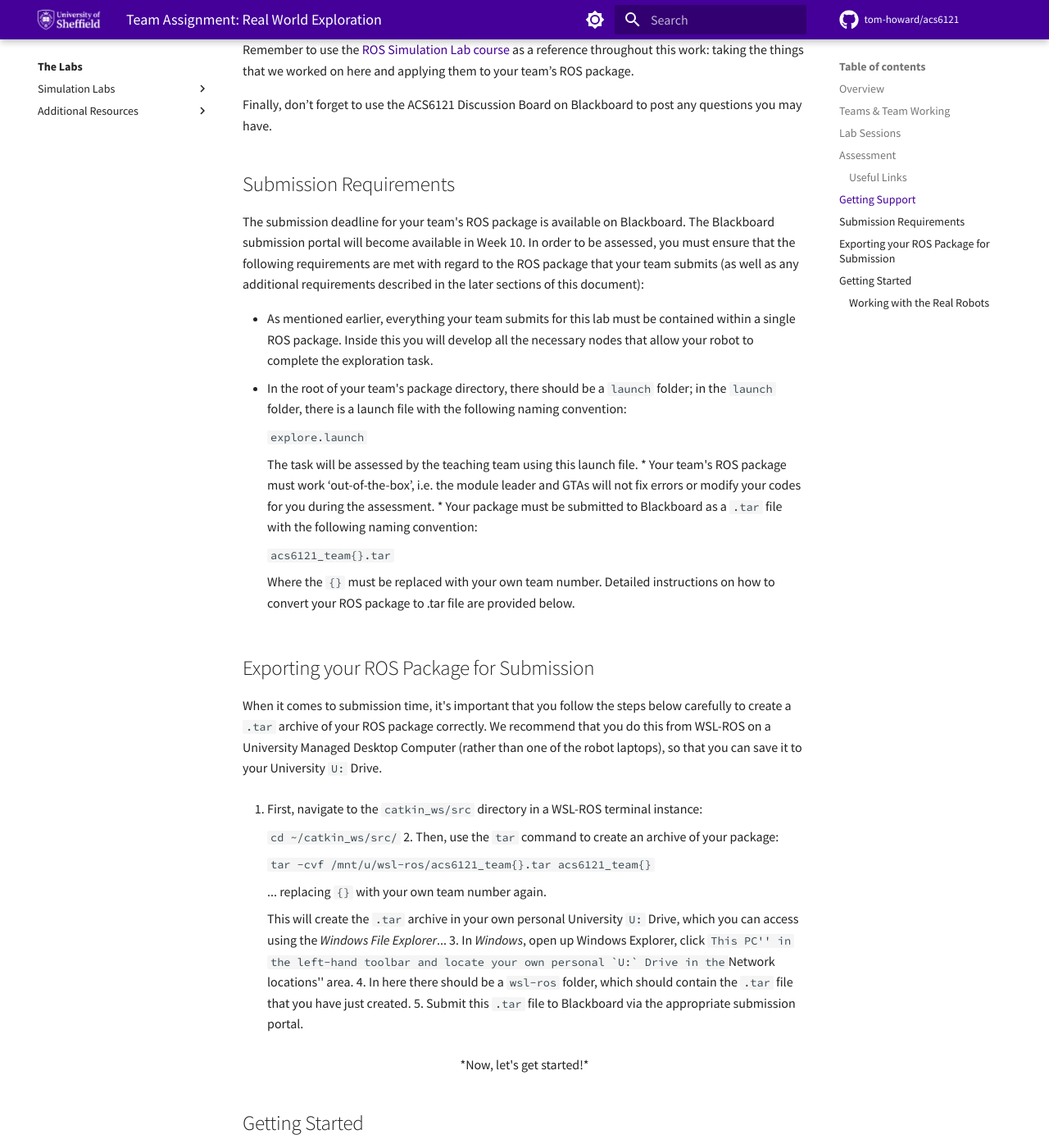
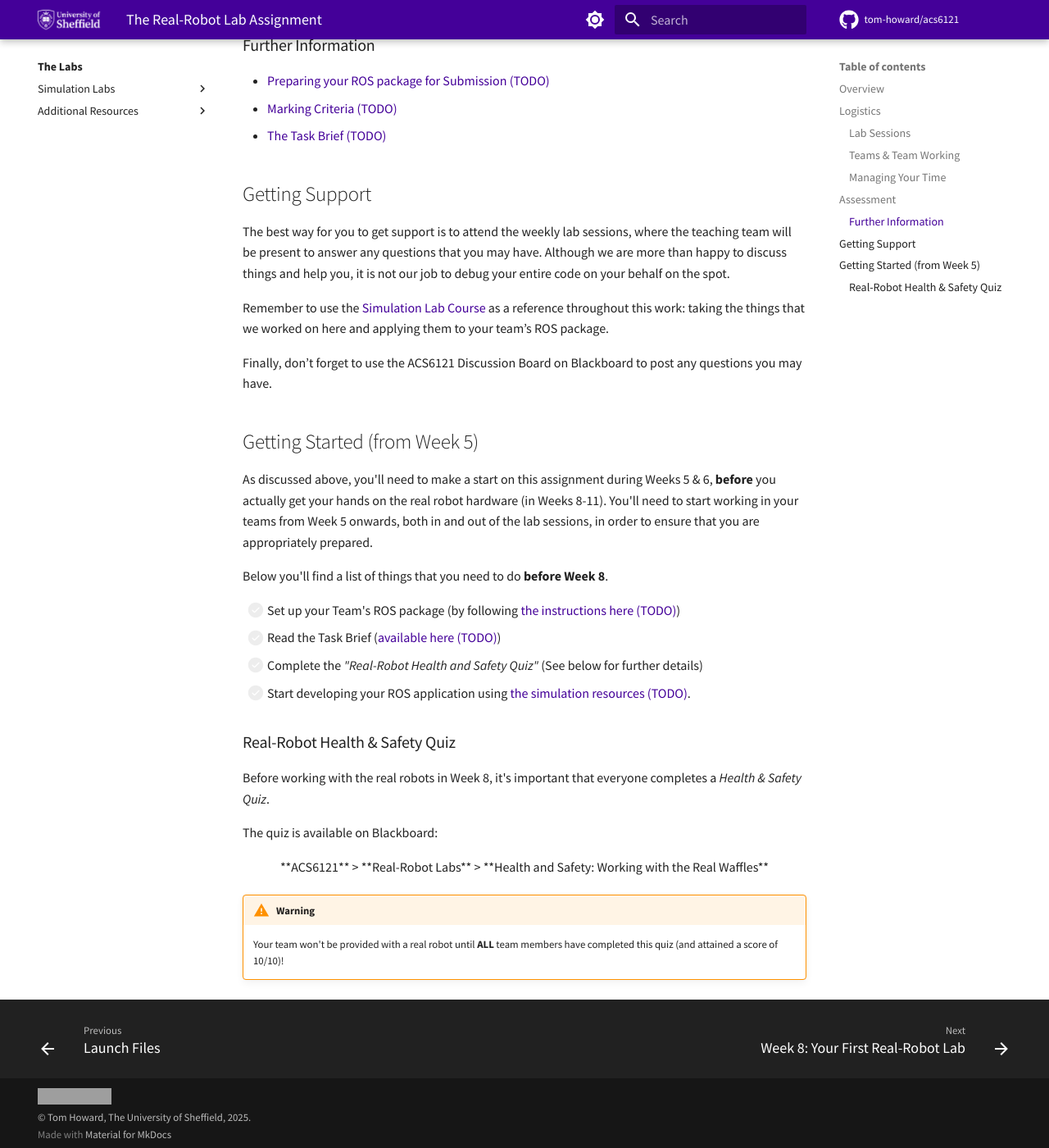
Before and after one commit to tom-howard/acs6121, an MkDocs documentation site: the page built from docs/course/robot/README.md, in a window 1280 px wide and 1400 px high, scrolled down 1781 px. Shown: the whole window at 82% size. Built offline with MkDocs 1.6.1 and Material for MkDocs 9.7.7, drawn with Linux system fonts in a browser that asks for light colours; plug-ins that fetch from the network failed and are left out; comment, search, counter and statistics services are not loaded; some of the changed text lies outside the part shown; grey boxes are pictures that could not be loaded.

Commit message:
RR assignment docs taking shape

```diff
--- a/docs/course/robot/README.md
+++ b/docs/course/robot/README.md
@@ -1,5 +1,5 @@
 ---
-title: "Team Assignment: Real World Exploration"
+title: "The Real-Robot Lab Assignment"
 description: Apply your ROS2 knowledge to real TurtleBot3 Waffles in the lab.
 ---
 
@@ -11,11 +11,9 @@
 
 Unlike the Simulation Labs in Weeks 2-4, there won’t be any taught content or weekly exercises for you to work through for the Real-Robot Labs: from Week 5 onwards you are expected to work more *autonomously* ^^in your teams^^.
 
-## Teams & Team Working
+## Logistics
 
-You are expected to actively work together with your team members to complete this assignment. Details on the teams can be found in the **"Real-Robot Labs"** section on the ACS6121 Blackboard Course Page.
-
-## Lab Sessions
+### Lab Sessions
 
 The lab schedule is summarised in the table below.
 
@@ -25,18 +23,28 @@
 | :---:         | :---     | :---    |
 | 5 & 6  | DIA-CR6 | Work in teams on the Real World Exploration task, *in simulation*.  |
 | 7  | DIA-CR6 | Individual Assessment for the Simulation Labs |
-| 8 - 11 | DIA-CR5 | Work in teams on the Real World Exploration task, with the *real Waffles*.  |
+| 8 - 11 | **DIA-CR5** | Work in teams on the Real World Exploration task, with the **real Waffles**.  |
 
 </center>
 
 From Week 8 onwards the class is divided into two groups: **1** and **2**, each group attending a *different* weekly lab session in Diamond Computer Room 5. Check your timetable to find out which weekly lab session to attend and **ONLY** attend the lab session that you are supposed to attend. You will attend the same weekly lab session as the rest of your team.
 
+### Teams & Team Working
+
+You are expected to actively work together with your team members to complete this assignment. Details on the teams can be found in the **"Real-Robot Labs"** section on the ACS6121 Blackboard Course Page.
+
+It is up to you to decide on the best way to work effectively within your teams, but you should try to communicate regularly, not only during the scheduled lab sessions, but at other times as well.
+
+Each team member will need to complete a peer evaluation at the end of this assignment. This will be available on Blackboard, and due by the end of Week 12.
+
+### Managing Your Time
+
 !!! warning "Important"
     You will only have **four lab sessions** to work with the real robots, and you **won't** be able to gain additional access the robots outside your scheduled lab sessions.
 
-    As such, it is vital that you work together in your teams in advance, to prepare for this.
+It is vital that you work together in your teams in advance, to prepare for this.
 
-    Before week 8, you will need to work in the lab **and** in your own time (with your team) to develop your ROS package for the assignment task, so that you have something ready to go in time for the first real robot lab in Week 8.
+Before week 8, you will need to work in the lab **and** in your own time (with your team) to develop your ROS package for the assignment task, so that you have something ready to go in time for the first real-robot lab in Week 8.
 
 ## Assessment
 
@@ -44,67 +52,42 @@
 
 Your team will need to submit a ROS package via Blackboard before the deadline at the end of Week 11 (**see Blackboard for the exact date and time**). The submitted ROS package will then be assessed by the teaching team. The team will run your ROS package three times, and the performance of the robot during all three runs will be considered in the marking.
 
-### Useful Links
+### Further Information
 
 * [Preparing your ROS package for Submission (TODO)]()
 * [Marking Criteria (TODO)]()
-
+* [The Task Brief (TODO)]()
 
 ## Getting Support
 
 The best way for you to get support is to attend the weekly lab sessions, where the teaching team will be present to answer any questions that you may have. Although we are more than happy to discuss things and help you, it is not our job to debug your entire code on your behalf on the spot.
 
-Remember to use the [ROS Simulation Lab course](../sim/README.md) as a reference throughout this work: taking the things that we worked on here and applying them to your team’s ROS package.
+Remember to use the [Simulation Lab Course](../sim/README.md) as a reference throughout this work: taking the things that we worked on here and applying them to your team’s ROS package.
 
 Finally, don’t forget to use the ACS6121 Discussion Board on Blackboard to post any questions you may have.
 
-<!-- A separate page from here on...? -->
+## Getting Started (from Week 5)
 
-## Submission Requirements
+As discussed above, you'll need to make a start on this assignment during Weeks 5 & 6, **before** you actually get your hands on the real robot hardware (in Weeks 8-11). You'll need to start working in your teams from Week 5 onwards, both in and out of the lab sessions, in order to ensure that you are appropriately prepared.
 
-The submission deadline for your team's ROS package is available on Blackboard. The Blackboard submission portal will become available in Week 10. In order to be assessed, you must ensure that the following requirements are met with regard to the ROS package that your team submits (as well as any additional requirements described in the later sections of this document):
+Below you'll find a list of things that you need to do **before Week 8**.
 
-* As mentioned earlier, everything your team submits for this lab must be contained within a single ROS package. Inside this you will develop all the necessary nodes that allow your robot to complete the exploration task.
-* In the root of your team's package directory, there should be a `launch` folder; in the `launch` folder, there is a launch file with the following naming convention:
+* [ ] Set up your Team's ROS package (by following [the instructions here (TODO)]())
+* [ ] Read the Task Brief ([available here (TODO)]())
+* [ ] Complete the *"Real-Robot Health and Safety Quiz"* (See below for further details)
+* [ ] Start developing your ROS application using [the simulation resources (TODO)]().
 
-    `explore.launch`
+### Real-Robot Health & Safety Quiz
 
-    The task will be assessed by the teaching team using this launch file.
-* Your team's ROS package must work ‘out-of-the-box’, i.e. the module leader and GTAs will not fix errors or modify your codes for you during the assessment.
-* Your package must be submitted to Blackboard as a `.tar` file with the following naming convention:
+Before working with the real robots in Week 8, it's important that everyone completes a *Health & Safety Quiz*.
 
-    `acs6121_team{}.tar`
-
-    Where the `{}` must be replaced with your own team number. Detailed instructions on how to convert your ROS package to .tar file are provided below.
-
-## Exporting your ROS Package for Submission
-
-When it comes to submission time, it's important that you follow the steps below carefully to create a `.tar` archive of your ROS package correctly. We recommend that you do this from WSL-ROS on a University Managed Desktop Computer (rather than one of the robot laptops), so that you can save it to your University `U:` Drive.
-
-1.  First, navigate to the `catkin_ws/src` directory in a WSL-ROS terminal instance:
-
-    `cd ~/catkin_ws/src/`
-2.  Then, use the `tar` command to create an archive of your package:
-
-    `tar -cvf /mnt/u/wsl-ros/acs6121_team{}.tar acs6121_team{}`
-
-    ... replacing `{}` with your own team number again.
-
-    This will create the `.tar` archive in your own personal University `U:` Drive, which you can access using the *Windows File Explorer*...
-3.  In *Windows*, open up Windows Explorer, click ``This PC'' in the left-hand toolbar and locate your own personal `U:` Drive in the ``Network locations'' area.
-4.  In here there should be a `wsl-ros` folder, which should contain the `.tar` file that you have just created.
-5.  Submit this `.tar` file to Blackboard via the appropriate submission portal.
+The quiz is available on Blackboard:
 
 <center>
 
-*Now, let's get started!*
+**ACS6121** > **Real-Robot Labs** > **Health and Safety: Working with the Real Waffles**
 
 </center>
 
-## Getting Started
-
-### Working with the Real Robots
-
-Before Week 8, your team must have developed a fully working ROS package for testing on the real-robot and all your team members must have finished the health & safety quiz and its associated tasks before being allocated with the robot and its laptop.
-
-During the lab sessions on weeks 8-10, your team will be given a Turlebot3 Waffle robot and a laptop. As mentioned earlier, to get started controlling the real robot, you can refer to [Working with the Real TurtleBot3 Waffles](https://lincaolab.github.io/acs6121/waffles/) for your reference (pay special attention to the out-of-the-range LIDAR data). There are a few exercises that you can have a go there too (
+!!! warning
+    Your team won't be provided with a real robot until **ALL** team members have completed this quiz (and attained a score of 10/10)!
--- /dev/null
+++ b/docs/course/robot/first-lab.md
@@ -0,0 +1,4 @@
+---
+title: "Week 8: Your First Real-Robot Lab"
+description: ""
+---
--- /dev/null
+++ b/docs/course/robot/submission.md
@@ -0,0 +1,4 @@
+---
+title: "Week 11: Submission Details (& Key Requirements)"
+description: ""
+---
```
Also changed, not shown: docs/course/robot/sim-resources.md (added, +28 -0 lines), docs/course/robot/the-task.md (added, +154 -0 lines), docs/course/robot/your-ros-pkg.md (added, +108 -0 lines), docs/course/robot/.pages (added), docs/course/robot/figures/explore_sim.jpg (added).
